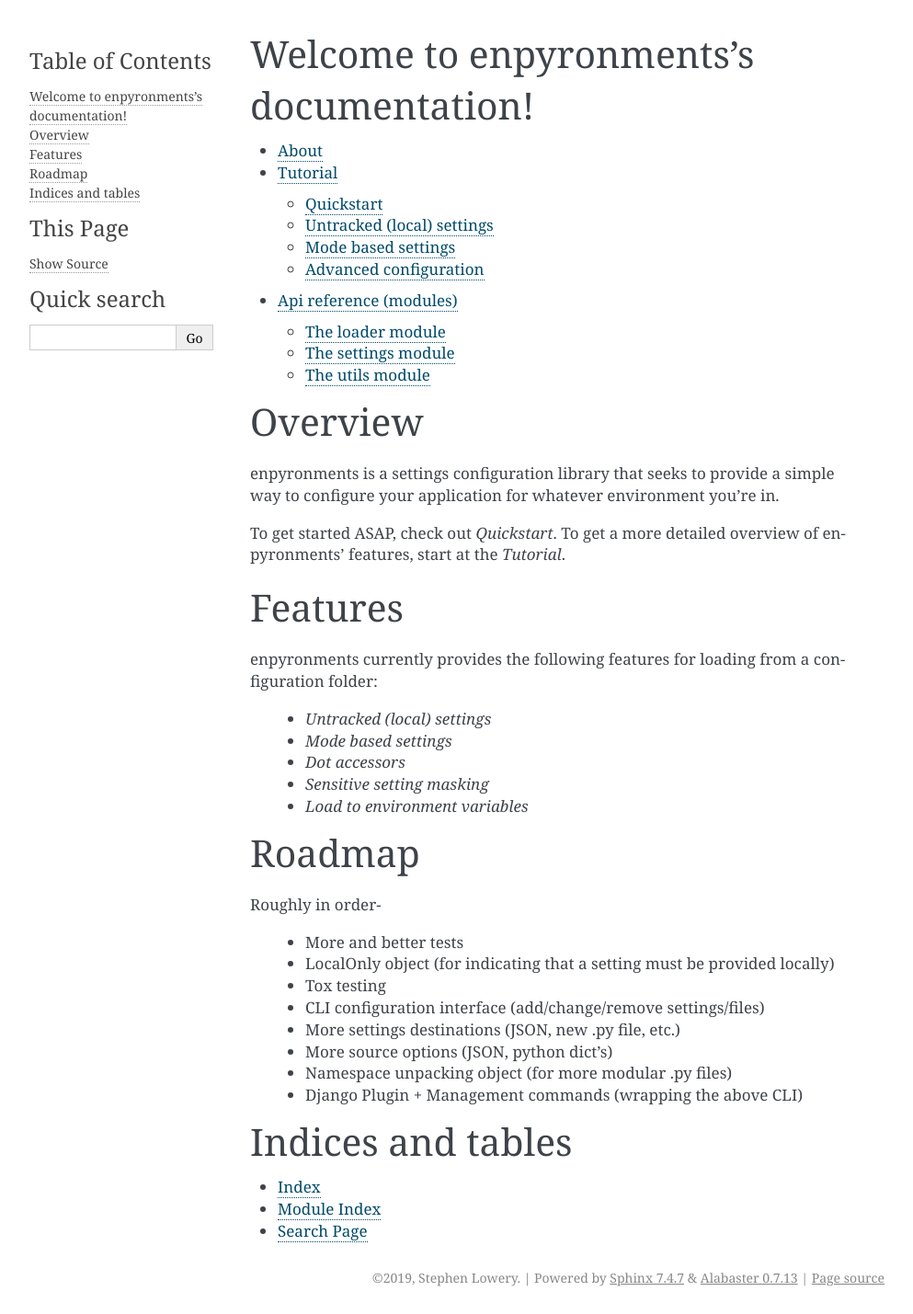
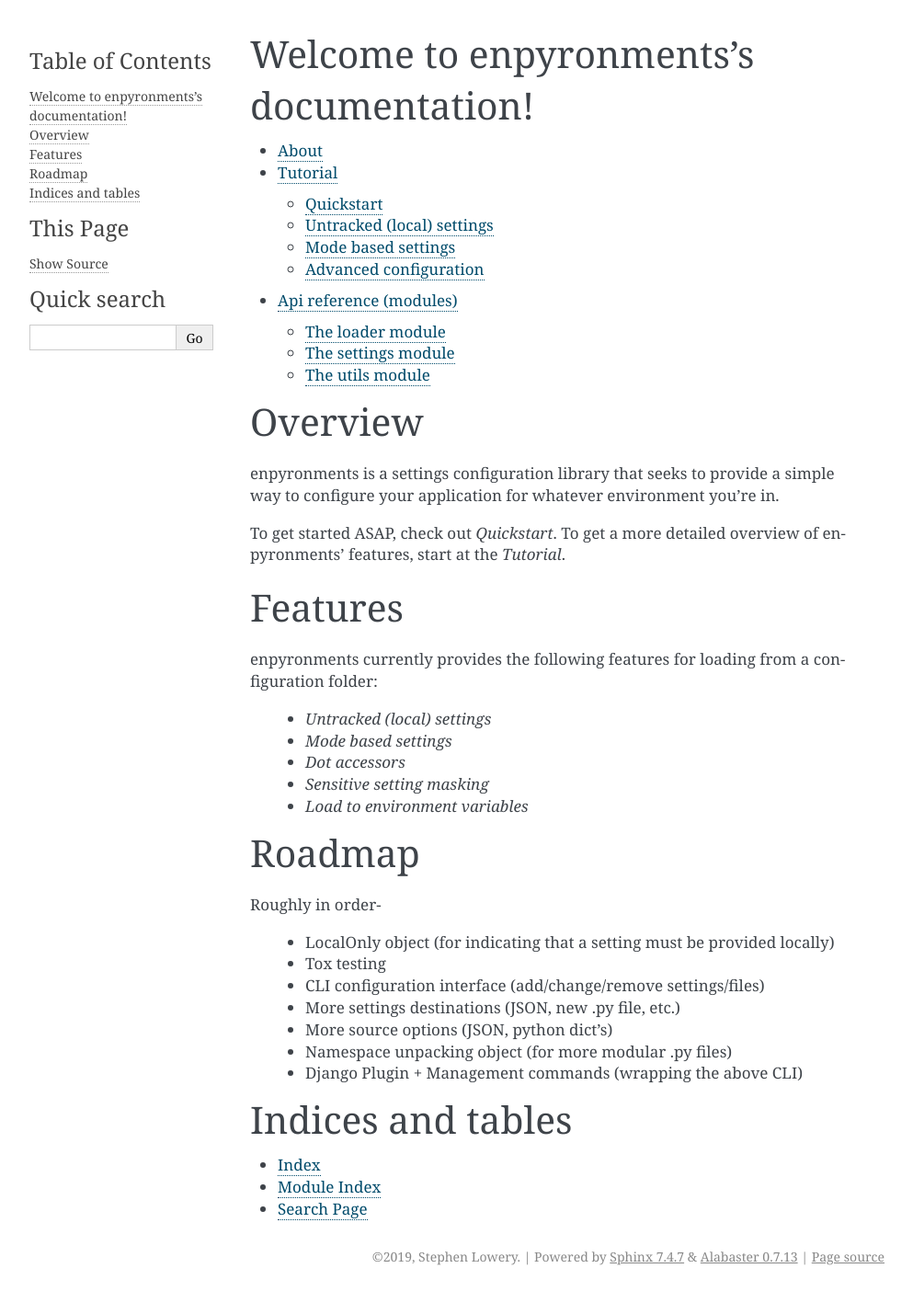
Before and after one commit to stephen1000/enpyroments, a Sphinx documentation site: the page built from docs/contents.rst, in a window 1280 px wide. Shown: the whole page at 92% size, without its empty margins (148-1141 px from the left). Built offline with Sphinx 7.4.7, drawn with Linux system fonts in a browser that asks for light colours; after the commit the page ends 1406 px from its top, so only the background shows below that.

Commit message:
removed test todo (done!)

```diff
--- a/docs/contents.rst
+++ b/docs/contents.rst
@@ -41,7 +41,6 @@ Roadmap
 
 Roughly in order-
 
-    * More and better tests
     * LocalOnly object (for indicating that a setting must be provided locally)
     * Tox testing
     * CLI configuration interface (add/change/remove settings/files)
```
